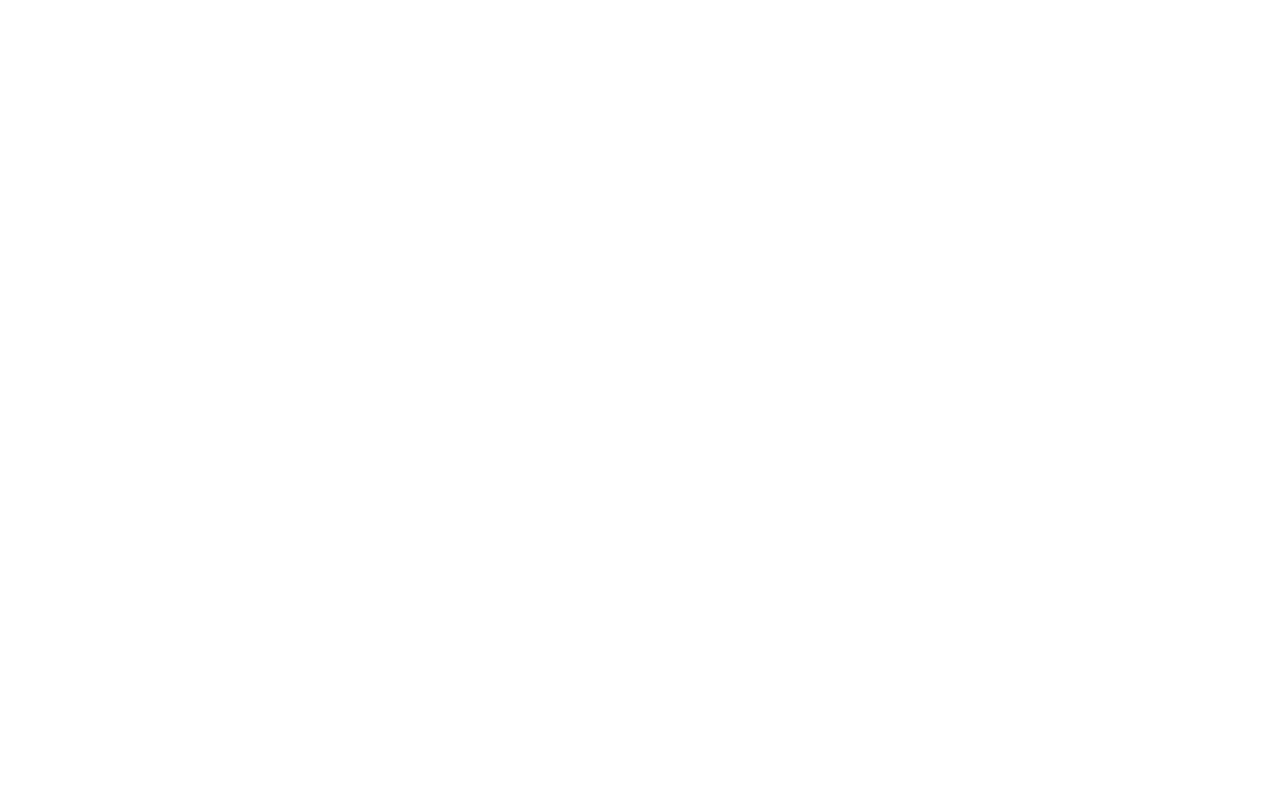
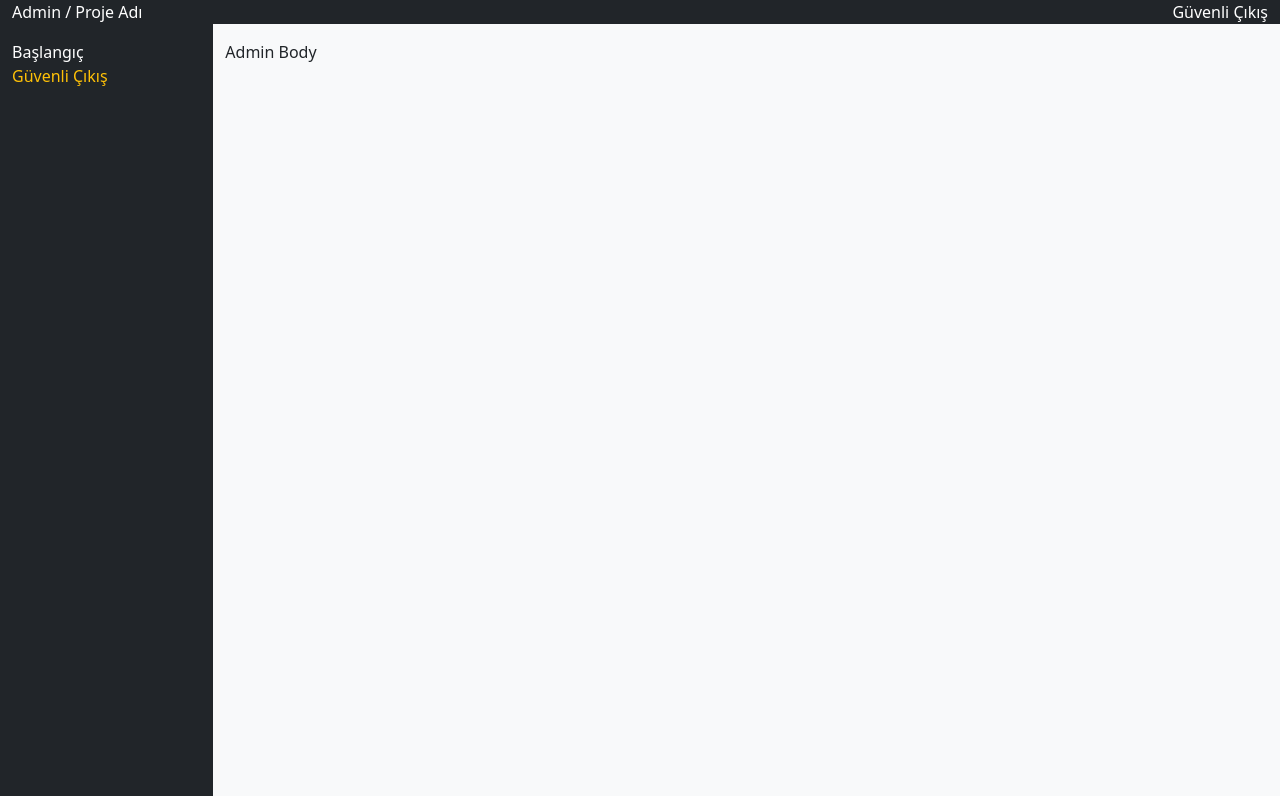
Before and after one commit to kpamukcu/php951, a PHP site: page /admin/sablon.php in a window 1280 px wide. Before the commit the page is empty. Run offline with PHP 8.4, Linux system fonts and the light colour scheme.

Commit message:
Create Admin Sablon Page

```diff
--- a/admin/sablon.php
+++ b/admin/sablon.php
@@ -15,6 +15,24 @@
 
 <body>
 
+<section id="adminPage">
+    <div class="container-fluid">
+        <div class="row bg-dark text-white">
+            <div class="col-md-2">Admin / Proje Adı</div>
+            <div class="col-md-10 text-end">
+                <a href="logout.php" class="text-white text-decoration-none">Güvenli Çıkış</a>
+            </div>
+        </div>
+        <div class="row" style="height: 96.5vh;">
+            <div class="col-md-2 bg-dark py-3" id="adminNav">
+                <a href="dashboard.php">Başlangıç</a><br>
+                <a href="logout.php" class="text-warning">Güvenli Çıkış</a>
+            </div>
+            <div class="col-md-10 bg-light py-3">Admin Body</div>
+        </div>
+    </div>
+</section>
+
 
 <script src="../assets/js/bootstrap.bundle.min.js"></script>
 </body>
--- a/assets/css/style.css
+++ b/assets/css/style.css
@@ -0,0 +1,4 @@
+#adminNav a{
+    color: #fff;
+    text-decoration: none;
+}
```
